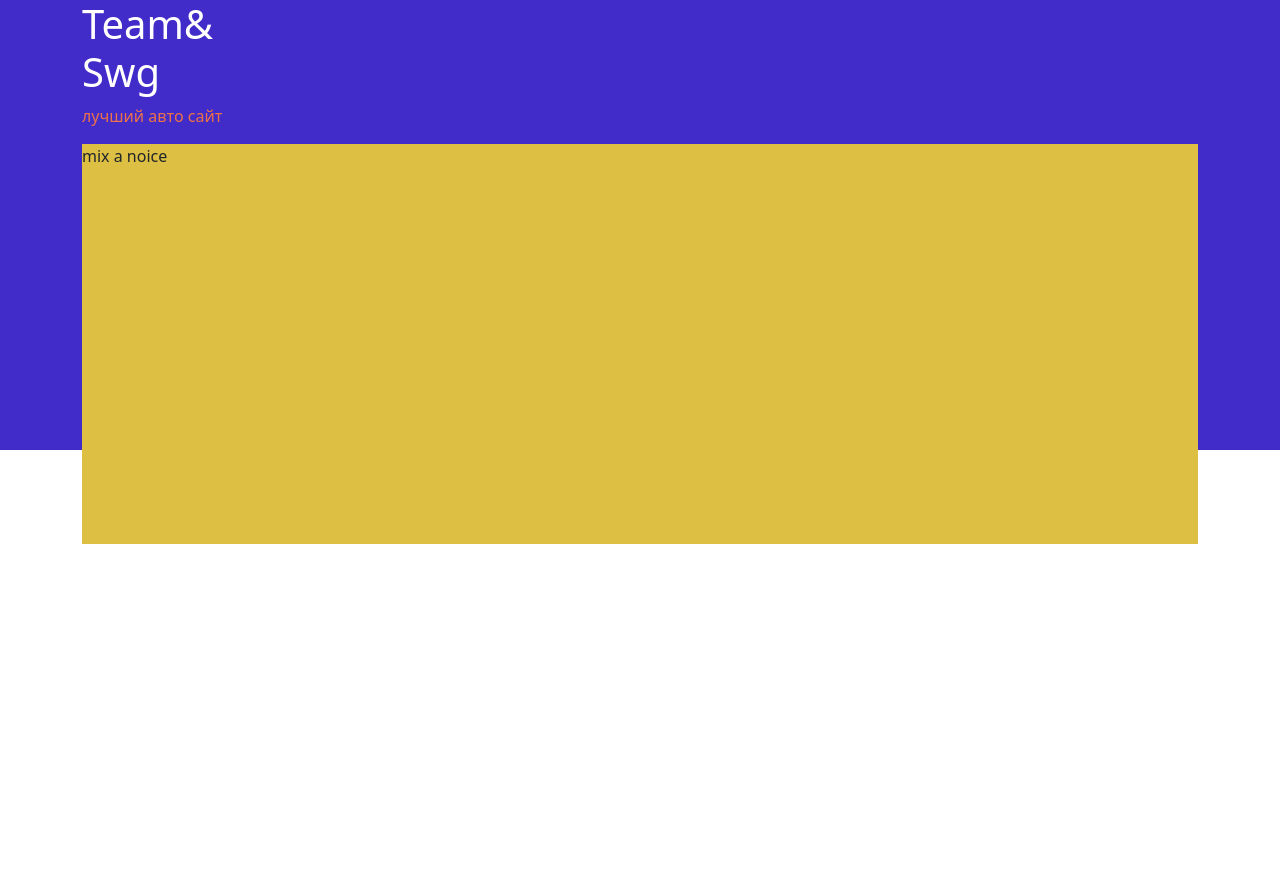
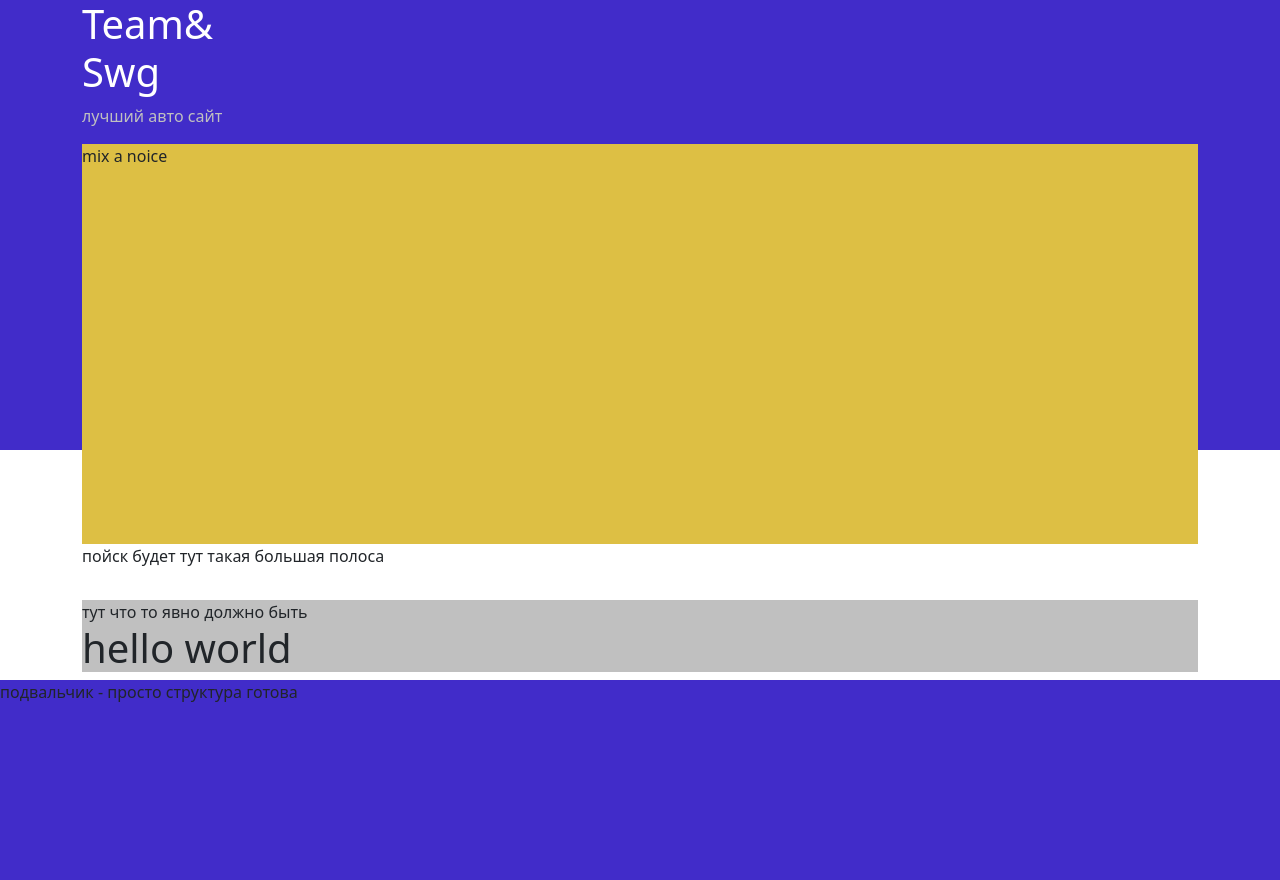
Before and after one commit to NightWolfHSS/TeamSwg, a website: page index.html in a window 1280 px wide. Before the commit the page ends 800 px from the top, so only its background shows below. Drawn offline with nearby package versions, Linux system fonts and the light colour scheme.

Commit message:
new changes

```diff
--- a/css/main.css
+++ b/css/main.css
@@ -14,13 +14,28 @@ header {
 	color: white;
 }
 .logo>span>p {
-	color: #ef7147;
+	color: silver;
 	/*padding:10px 0;*/
 }
 .main_header {
 	background: #ddbf44;
 	height: 400px;
 }
+main {
+	background: white;
+}
+.content {
+
+	margin-top: 150px;
+	/*padding: 200px 0;*/
+	background: silver;
+}
+#footer {
+	height: 200px;
+	background: #412cc9;
+}
+
+
 /* < 576px */
 @media (max-width: 575.98px) {
 
--- a/index.html
+++ b/index.html
@@ -23,17 +23,27 @@
 				mix a noice
 			</section>
 		</div>
+		<section class="container">
+			<div class="search">
+				пойск будет тут такая большая полоса
+			</div>
+		</section>
 	</header>
 
 	<main>
-
 		<section>
+			<div class="container">
+				<div class="content">
+					тут что то явно должно быть
+					<h1>hello world</h1>
+				</div>
+			</div>
 
 		</section>
+	</main>
 
-	</main>
-	<footer>
-
+	<footer id="footer">
+		<p>подвальчик - просто структура готова</p>
 	</footer>
 </body>
 </html>
```
